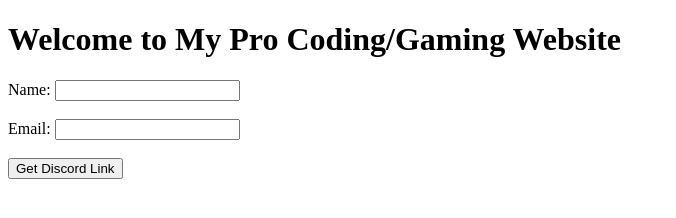
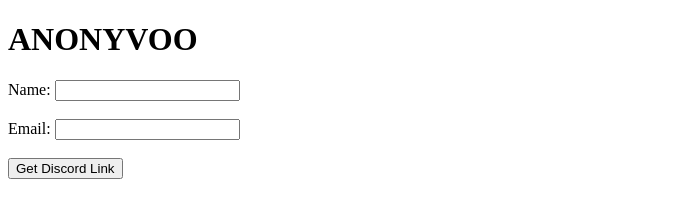
Before and after one commit to Anonyvoo/anonyvoo.github.io, a plain HTML site: page index.html in a window 1280 px wide. Shown: the whole page, without its empty margins (0-676 px from the left). Drawn offline with Linux system fonts and the light colour scheme.

Commit message:
Update index.html

```diff
--- a/index.html
+++ b/index.html
@@ -1,10 +1,10 @@
 <!DOCTYPE html>
 <html>
   <head>
-    <title>My Pro Coding/Gaming Website</title>
+    <title>ANONYVOO</title>
   </head>
   <body>
-    <h1>Welcome to My Pro Coding/Gaming Website</h1>
+    <h1>ANONYVOO</h1>
     <form>
       <label for="name">Name:</label>
       <input type="text" id="name" name="name"><br><br>
```
